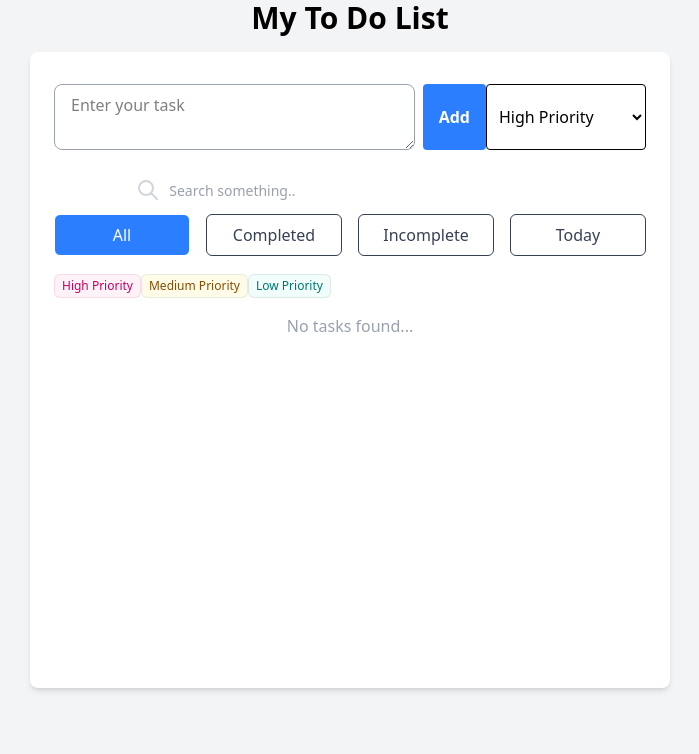
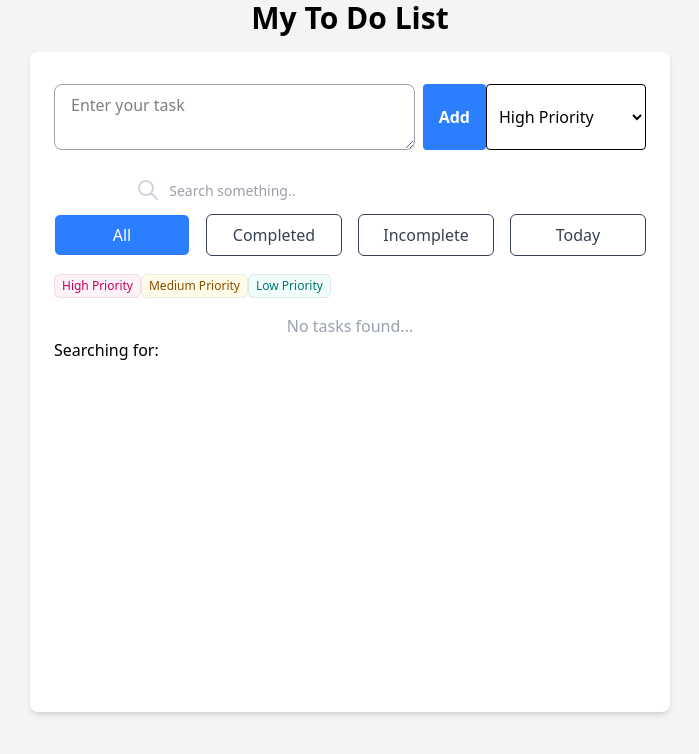
Before and after one commit to Manisha1998-singh/To-Do, a React (Vite) app: page / in a window 1280 px wide. Shown: the top 754 px of the page, without its empty margins (290-989 px from the left). Built offline with nearby package versions, Linux system fonts and the light colour scheme.

Commit message:
Worked on debounce and use of useRef hook.

```diff
--- a/src/component/Add.jsx
+++ b/src/component/Add.jsx
@@ -1,6 +1,7 @@
-import React, { useState } from "react";
+import React, { useState, useRef } from "react";
 
-export default function Add({ addTodo }) {
+function Add({ addTodo }) {
+  const inputRef = useRef();
   const [task, setTask] = useState("");
   const [error, setError] = useState(false);
   const [errorMessage, setErrorMessage] = useState("");
@@ -10,6 +11,7 @@ export default function Add({ addTodo }) {
     if (task.trim() === "") {
       setError(true);
       setErrorMessage("Task cannot be empty. Please enter a valid task.");
+      inputRef.current.focus();
       return; // prevent empty tasks
     }
     setError(false);
@@ -25,6 +27,7 @@ export default function Add({ addTodo }) {
       </div>
       <div className="flex mb-4">
         <textarea
+          ref={inputRef}
           placeholder="Enter your task"
           value={task}
           onChange={(e) => {
@@ -59,3 +62,4 @@ export default function Add({ addTodo }) {
     </>
   );
 }
+export default React.memo(Add);
--- a/src/component/Dashboard.jsx
+++ b/src/component/Dashboard.jsx
@@ -6,11 +6,12 @@ import Delete from "./Delete";
 import Search from "./Search";
 import Button from "./Button";
 import Badges from "./Badges";
-export default function Dashboard() {
+import useDebounce from "./useDebounce";
+function Dashboard() {
   const [editingTodo, setEditingTodo] = useState(null);
   const [searchText, setSearchText] = useState("");
   const [filter, setFilter] = useState("all");
-
+  const debouncedSearch = useDebounce(searchText, 600);
   const [todos, setToDos] = useState(() => {
     const saved = localStorage.getItem("todos");
     return saved ? JSON.parse(saved) : [];
@@ -61,7 +62,7 @@ export default function Dashboard() {
 
   // 🔍 Apply Search + Filters Together
   const filteredTodos = todos.filter((todo) =>
-    todo.task.toLowerCase().includes(searchText.toLowerCase())
+    todo.task.toLowerCase().includes(debouncedSearch.toLowerCase())
   );
 
   const filterByPriority = (priority) => {
@@ -121,6 +122,7 @@ export default function Dashboard() {
             {filterButtons.length === 0 && (
               <p className="text-center text-gray-400">No tasks found...</p>
             )}
+            <p>Searching for: {debouncedSearch}</p>
 
             <Complete
               todo={filterButtons} // <-- final filtered result
@@ -138,3 +140,4 @@ export default function Dashboard() {
     </>
   );
 }
+export default Dashboard;
--- /dev/null
+++ b/src/component/useDebounce.jsx
@@ -0,0 +1,15 @@
+import { useEffect, useState } from "react";
+
+export default function useDebounce(value, delay = 300) {
+  const [debouncedValue, setDebouncedValue] = useState(value);
+
+  useEffect(() => {
+    const timer = setTimeout(() => {
+      setDebouncedValue(value);
+    }, delay);
+
+    return () => clearTimeout(timer);
+  }, [value, delay]);
+
+  return debouncedValue;
+}
```
